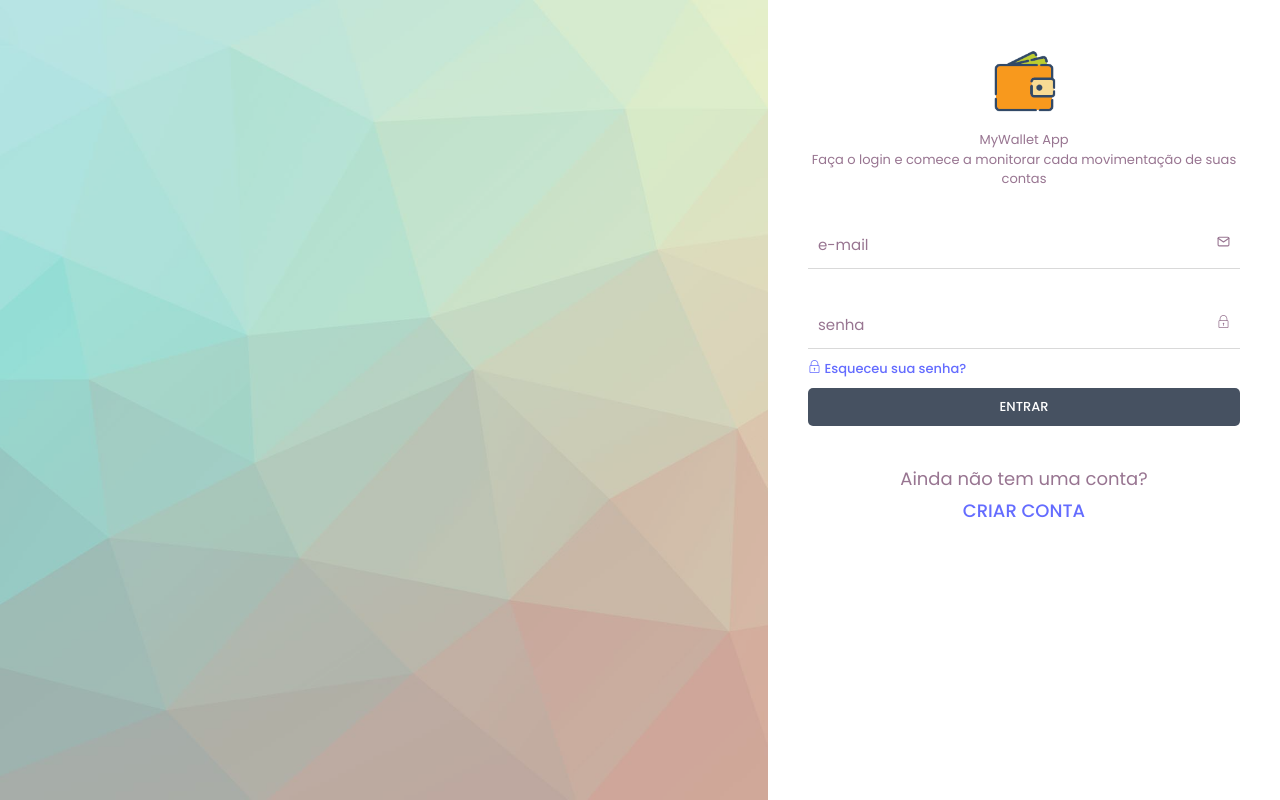
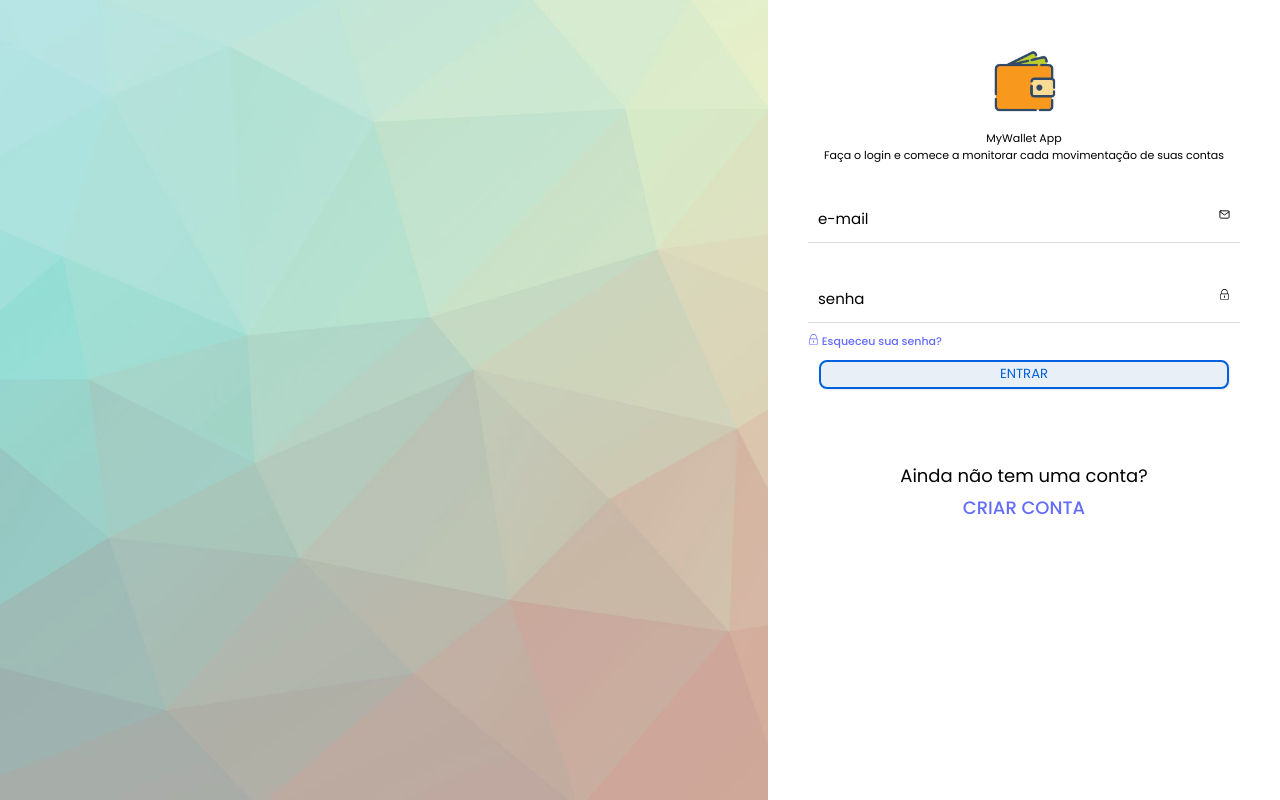
Before and after one commit to michel-mendes/finanzly-frontend, a React (Vite) app: page /login in a window 1280 px wide. Built offline with nearby package versions, Linux system fonts and the light colour scheme; no server answers.

Commit message:
chore: makes minor changes to app css

```diff
--- a/src/index.css
+++ b/src/index.css
@@ -7,7 +7,7 @@
 
 :root {
   font-family: Poppins, Inter, system-ui, Avenir, Helvetica, Arial, sans-serif;
-  font-size: 13px;
+  font-size: 11px;
   line-height: 1.5;
   font-weight: 400;
 
@@ -67,7 +67,7 @@ button:focus-visible {
   outline: 4px auto -webkit-focus-ring-color;
 } */
 
-button {
+/* button {
   border-radius: 5px;
   border: 1px solid transparent;
   padding: 0.6em 1.2em;
@@ -93,17 +93,95 @@ button:active {
 button:disabled {
   opacity: .4;
   cursor: inherit;
+} */
+
+
+/*** Buttons :) ***/
+.btn {
+  border:2px solid transparent;
+  border-radius: 8px;
+  background:none;
+  box-shadow:1px 1px 2px rgba(21, 21, 21, 0.1);
+  cursor:pointer;
+  font-size:1.2em;
+  /* padding: 0.6em 1.2em; */
+  font-family: inherit;
+  margin:0 1rem;
+  padding:.25rem 2rem;
+  transition:all .15s ease-in-out;
+
+  border-color: #c0c0c0;
+  background-color: #f0f0f0;
+}
+.btn:focus, .btn:hover {
+  box-shadow:1px 1px 2px rgba(21, 21, 21, 0.2);
+}
+.btn:disabled {
+  opacity: .25;
+  cursor: not-allowed;
+}
+/*** Submit button ***/
+.btn-normal {
+  border-color: #7c6dca;
+  background:#f0edfe;
+  color: #7c6dca;
+  /* color:hsl(0, 0%, 23%); */
+}
+.btn-normal:hover {
+  color:#f0edfe;
+  background: #7c6dca;
+}
+/*** Submit button ***/
+.btn-submit {
+  border-color: hsl(141,100%,22%);
+  background: hsl(110,21%,93%);
+  color:hsl(141,100%,22%);
+}
+.btn-submit:hover {
+  color: hsl(111,21%,86%);
+  background:hsl(141,100%,22%);
+}
+/*** Info button ***/
+.btn-info {
+  border-color: hsl(214,100%,44%);
+  background: hsl(212,48%,94%);
+  color:hsl(214,100%,44%);
+}
+.btn-info:hover {
+  color: hsl(212,49%,88%);
+  background: hsl(214,100%,44%);
+}
+/*** Warning button ***/
+.btn-warning {
+  border-color: hsl(40, 77%, 49%);
+  background:hsl(39, 100%, 92%);
+  color:hsl(40, 77%, 49%);
+}
+.btn-warning:hover {
+  color:hsl(39, 100%, 88%);
+  background: hsl(40, 77%, 49%);
+}
+/*** Delete button ***/
+.btn-delete {
+  border-color: hsl(0,91%,38%);
+  background: hsl(0,50%,95%);
+  color:hsl(0,91%,38%);
+}
+.btn-delete:hover {
+  color: hsl(0,50%,90%);
+  background: hsl(0,91%,38%);
 }
 
 @media (prefers-color-scheme: light) {
   :root {
-    color: rgb(152, 117, 145);
+    /* color: rgb(152, 117, 145); */
+    color: #000000;
     background-color: #ffffff;
   }
   a:hover {
     color: #747bff;
   }
-  button {
+  /* button {
     background-color: #465161;
-  }
+  } */
 }
--- a/src/main.tsx
+++ b/src/main.tsx
@@ -8,7 +8,14 @@ import { AuthContextProvider } from './contexts/Auth'
 
 ReactDOM.createRoot(document.getElementById('App') as HTMLElement).render(
   <React.StrictMode>
-    <AuthContextProvider loadingUser={true} loggedUser={null} setLoggedUser={() => {}}>
+    <AuthContextProvider
+      loadingUser={true}
+      loggedUser={null}
+      loginUser={() => {}}
+      logoutUser={() => {}}
+      getLoggedUser={() => {}}
+      setActiveWallet={() => {}}
+    >
       <App />
     </AuthContextProvider>
   </React.StrictMode>,
```
